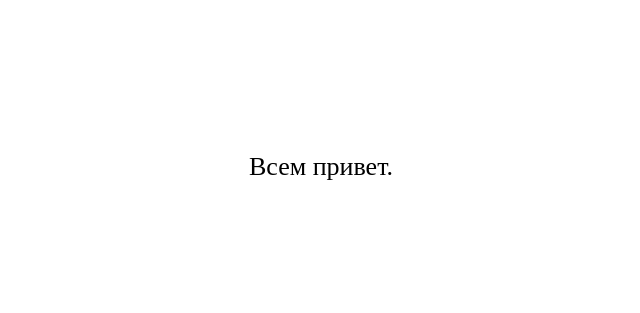
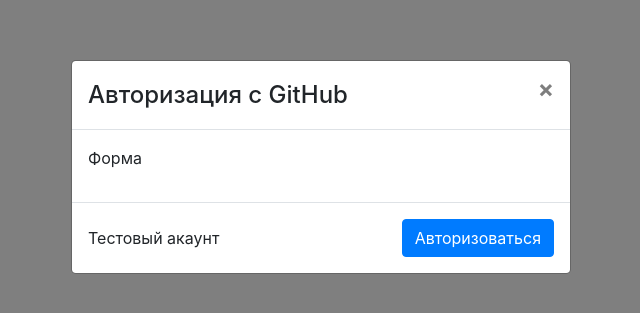
Before and after one commit to Mirkadoi/using-fetch-example, a React (Create React App) app: page / in a window 1280 px wide. Shown: the part 233-546 px from the top of the page, without its empty margins (319-959 px from the left). Built offline with nearby package versions, Linux system fonts and the light colour scheme.

Commit message:
Подключает будстрап и добавляет модалку.

```diff
--- a/package.json
+++ b/package.json
@@ -3,9 +3,12 @@
   "version": "0.1.0",
   "private": true,
   "dependencies": {
+    "bootstrap": "^4.3.1",
+    "classnames": "^2.2.6",
     "node-sass": "^4.12.0",
     "prop-types": "^15.7.2",
     "react": "^16.10.2",
+    "react-bootstrap": "^1.0.0-beta.15",
     "react-dom": "^16.10.2",
     "react-scripts": "3.2.0"
   },
--- a/src/app/App.js
+++ b/src/app/App.js
@@ -1,5 +1,6 @@
 import React, { Component } from 'react';
 import './App.scss';
+import AuthWindow from '../components/AuthWindow';
 import UserProfile from '../components/UserProfile';
 
 class App extends Component {
@@ -7,25 +8,24 @@
         super(props);
 
         this.state = {
-            // showAuth: true,
+            showAuth: true,
         };
-    }
-
-    componentWillMount() {
-
     }
 
     componentDidMount() {
 
     }
 
+    setShowAuth = () => {
+        this.setState({ showAuth: false });
+    };
+
     render() {
+        const { showAuth } = this.state;
         return (
             <div className="App">
-
-                {/* showAuth && */}
-
-                <UserProfile />
+                <AuthWindow show={showAuth} onHide={this.setShowAuth} backdrop="static" />
+                { !showAuth && <UserProfile /> }
             </div>
         );
     }
--- a/src/components/AuthWindow.js
+++ b/src/components/AuthWindow.js
@@ -1,9 +1,53 @@
 import React from 'react';
+import PropTypes from 'prop-types';
+import cn from 'classnames';
+import {
+    Modal,
+    Button,
+} from 'react-bootstrap';
+import 'bootstrap/dist/css/bootstrap.min.css';
+import styles from './AuthWindow.module.scss';
 
-const AuthWindow = () => (
-    <div>
-        123
-    </div>
-);
+const AuthWindow = (props) => {
+    const { onHide, show, backdrop } = props;
+    return (
+        <Modal
+            show={show}
+            onHide={onHide}
+            backdrop={backdrop}
+            dialogClassName="modal-90w"
+            aria-labelledby="contained-modal-title-vcenter"
+            centered
+        >
+            <Modal.Header closeButton>
+                <Modal.Title id="contained-modal-title-vcenter">
+                    Авторизация с GitHub
+                </Modal.Title>
+            </Modal.Header>
+            <Modal.Body>
+                <p>
+                    Форма
+                </p>
+            </Modal.Body>
+            <Modal.Footer bsPrefix={cn('modal-footer', styles.footer)}>
+                <p>Тестовый акаунт</p>
+                <Button variant="primary" onClick={onHide}>Авторизоваться</Button>
+            </Modal.Footer>
+        </Modal>
+    );
+};
+
+AuthWindow.defaultProps = {
+    backdrop: '',
+};
+
+AuthWindow.propTypes = {
+    onHide: PropTypes.func.isRequired,
+    show: PropTypes.bool.isRequired,
+    backdrop: PropTypes.oneOfType([
+        PropTypes.string,
+        PropTypes.bool,
+    ]),
+};
 
 export default AuthWindow;
--- /dev/null
+++ b/src/components/AuthWindow.module.scss
@@ -0,0 +1,10 @@
+@import "scss/variables";
+
+.footer {
+    justify-content: space-between;
+
+    p {
+        margin-top: auto;
+        margin-bottom: auto;
+    }
+}
```
Also changed, not shown: 1 other file (tests, documents, lock files or other folders).
